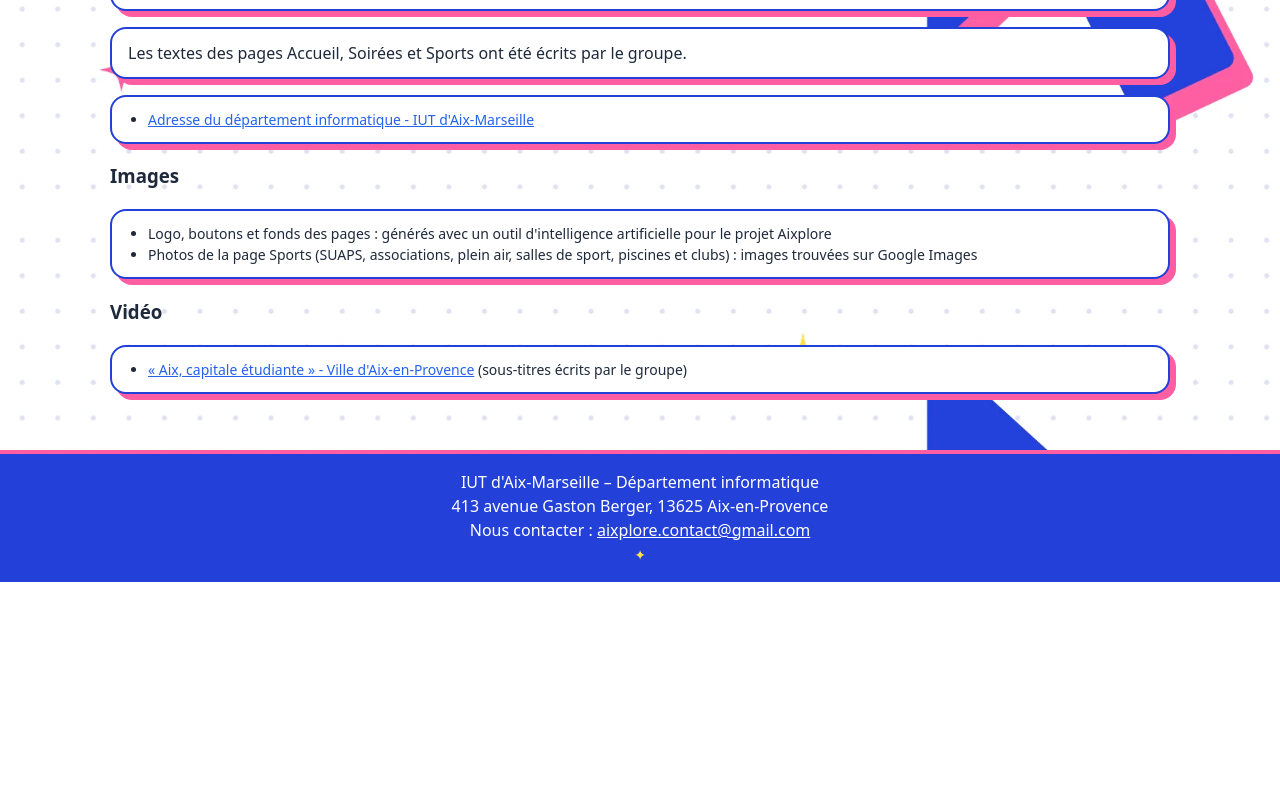
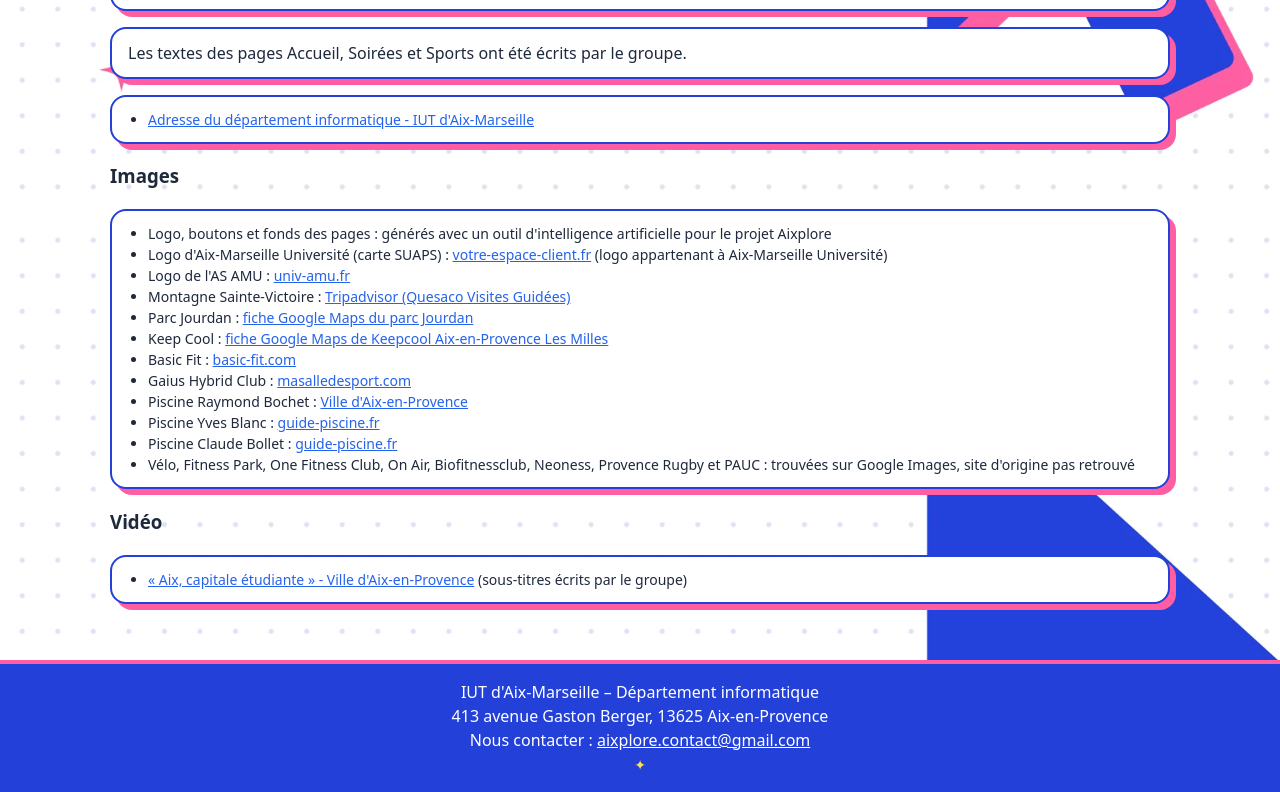
Before and after one commit to Paul13001/aixplore-site, a plain HTML site: page links.html in a window 1280 px wide. Shown: the part 1382-2174 px from the top of the page. Before the commit the page ends 1964 px from the top, so only its background shows below. Drawn offline with Linux system fonts and the light colour scheme.

Commit message:
Sources : origine de chaque photo de la page Sports
Co-Authored-By: Claude Opus 5.5 <noreply@anthropic.com>
Claude-Session: https://claude.ai/code/session_01ThMbrWvLi1CssPKhPNBkYQ

```diff
--- a/links.html
+++ b/links.html
@@ -208,7 +208,17 @@
       <h3>Images</h3>
       <ul class="sources-list">
         <li>Logo, boutons et fonds des pages : générés avec un outil d'intelligence artificielle pour le projet Aixplore</li>
-        <li>Photos de la page Sports (SUAPS, associations, plein air, salles de sport, piscines et clubs) : images trouvées sur Google Images</li>
+        <li>Logo d'Aix-Marseille Université (carte SUAPS) : <a href="https://www.votre-espace-client.fr/amu-ent-se-connecter-sur-mon-espace-ent-univ-amu-fr/" target="_blank" rel="noopener">votre-espace-client.fr</a> (logo appartenant à Aix-Marseille Université)</li>
+        <li>Logo de l'AS AMU : <a href="https://www.univ-amu.fr" target="_blank" rel="noopener">univ-amu.fr</a></li>
+        <li>Montagne Sainte-Victoire : <a href="https://www.tripadvisor.com/LocationPhotoDirectLink-g1577345-d5983966-i102636031-Quesaco_Visites_Guidees-Chateauneuf_le_Rouge_Bouches_du_Rhone_Provence_.html" target="_blank" rel="noopener">Tripadvisor (Quesaco Visites Guidées)</a></li>
+        <li>Parc Jourdan : <a href="https://www.google.com/maps/place/data=!4m2!3m1!1s0x12c98d90de9ef0b9:0x695efbdb901455b4" target="_blank" rel="noopener">fiche Google Maps du parc Jourdan</a></li>
+        <li>Keep Cool : <a href="https://www.google.com/maps/place/data=!4m2!3m1!1s0x12c9ed3ecb58adc5:0x6f55dcb1fe9ebd90" target="_blank" rel="noopener">fiche Google Maps de Keepcool Aix-en-Provence Les Milles</a></li>
+        <li>Basic Fit : <a href="https://www.basic-fit.com/on/demandware.static/-/Sites-master-catalog/default/dwefd5882e/images/UpdateFR/eerstedriehonderdvijftig/pariszolabinnen.jpg" target="_blank" rel="noopener">basic-fit.com</a></li>
+        <li>Gaius Hybrid Club : <a href="https://www.masalledesport.com/salle/7920,one-fitness-club-aix-en-provence,club-de-fitness,aix-en-provence,13100,fr" target="_blank" rel="noopener">masalledesport.com</a></li>
+        <li>Piscine Raymond Bochet : <a href="https://www.aixenprovence.fr/La-piscine-Plein-Ciel-baptisee-piscine-Raymond-Bochet" target="_blank" rel="noopener">Ville d'Aix-en-Provence</a></li>
+        <li>Piscine Yves Blanc : <a href="https://www.guide-piscine.fr/bouches-du-rhone/piscine-yves-blanc-a-aix-en-provence-465_P" target="_blank" rel="noopener">guide-piscine.fr</a></li>
+        <li>Piscine Claude Bollet : <a href="https://www.guide-piscine.fr/bouches-du-rhone/piscine-claude-bollet-quartier-sud-a-aix-en-provence-les-milles-464_P" target="_blank" rel="noopener">guide-piscine.fr</a></li>
+        <li>Vélo, Fitness Park, One Fitness Club, On Air, Biofitnessclub, Neoness, Provence Rugby et PAUC : trouvées sur Google Images, site d'origine pas retrouvé</li>
       </ul>
 
       <!-- Source de la vidéo -->
```
